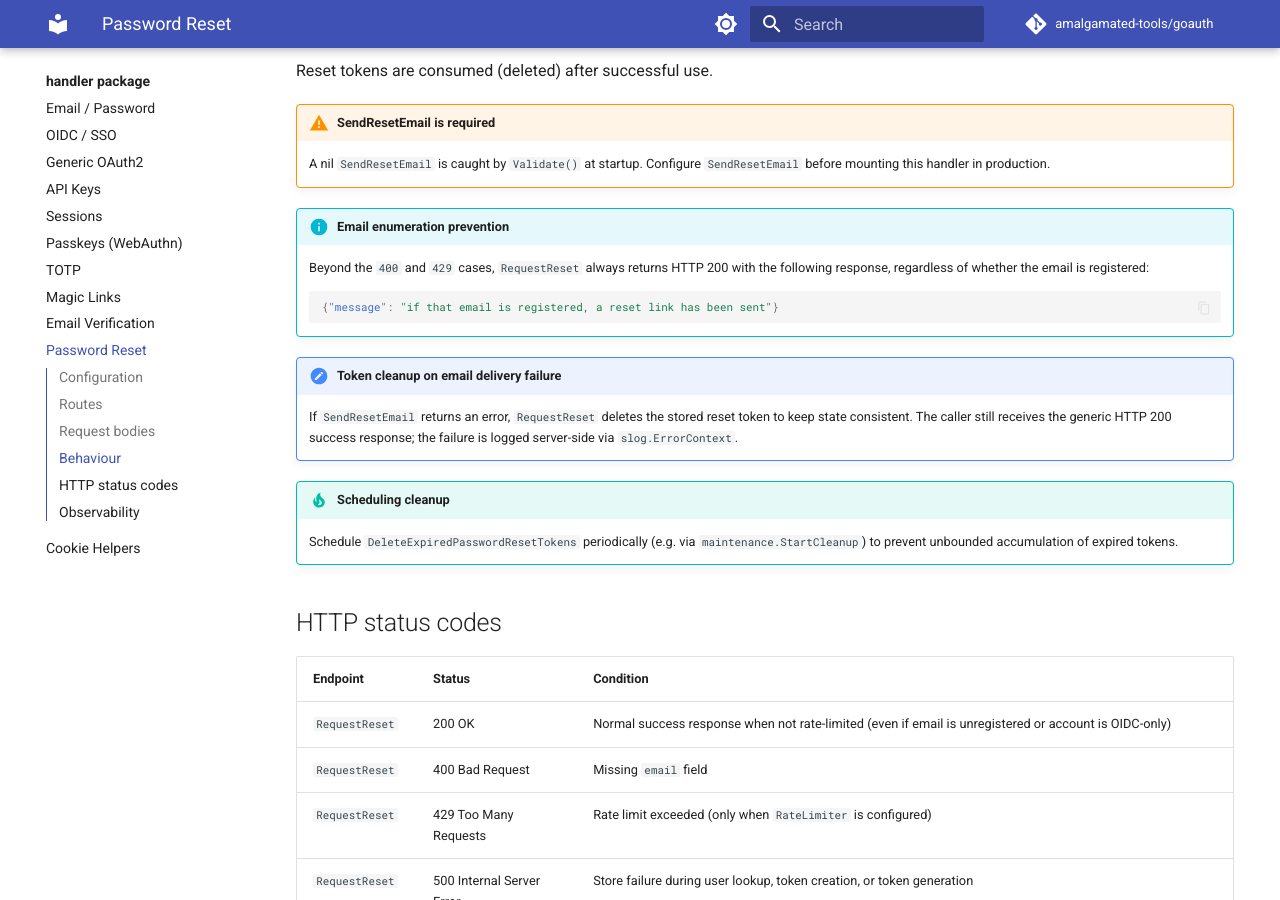
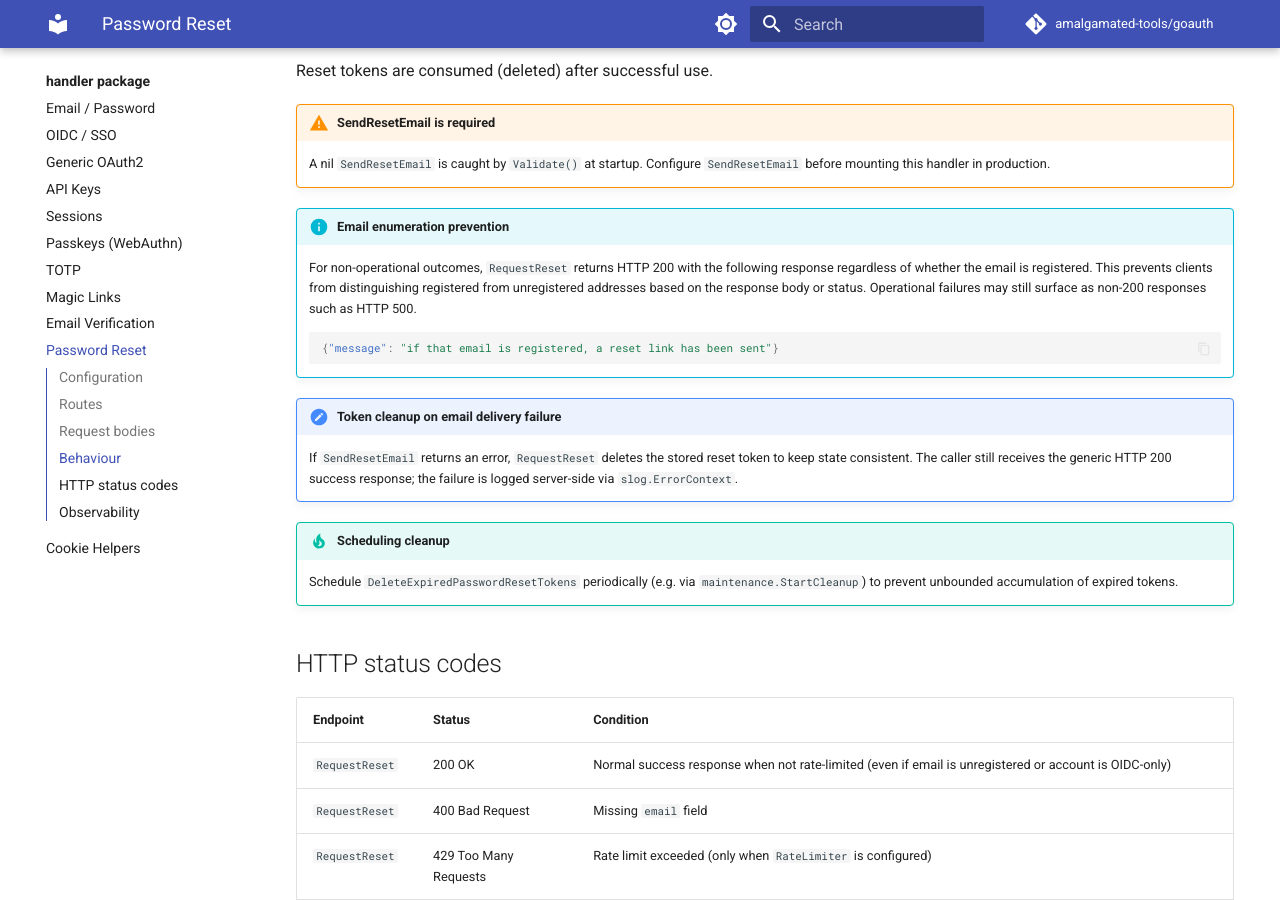
Before and after one commit to amalgamated-tools/goauth, an MkDocs documentation site: the page built from docs/handler/password-reset.md, in a window 1280 px wide and 900 px high, scrolled down 1213 px. Built offline with MkDocs 1.6.1 and Material for MkDocs 9.7.7, drawn with Linux system fonts in a browser that asks for light colours; comment, search, counter and statistics services are not loaded.

Commit message:
Potential fix for pull request finding
Co-authored-by: Copilot Autofix powered by AI <175728472+Copilot@users.noreply.github.com>

````diff
--- a/docs/handler/password-reset.md
+++ b/docs/handler/password-reset.md
@@ -49,7 +49,7 @@ Reset tokens are consumed (deleted) after successful use.
     A nil `SendResetEmail` is caught by `Validate()` at startup. Configure `SendResetEmail` before mounting this handler in production.
 
 !!! info "Email enumeration prevention"
-    Beyond the `400` and `429` cases, `RequestReset` always returns HTTP 200 with the following response, regardless of whether the email is registered:
+    For non-operational outcomes, `RequestReset` returns HTTP 200 with the following response regardless of whether the email is registered. This prevents clients from distinguishing registered from unregistered addresses based on the response body or status. Operational failures may still surface as non-200 responses such as HTTP 500.
 
     ```json
     {"message": "if that email is registered, a reset link has been sent"}
````
